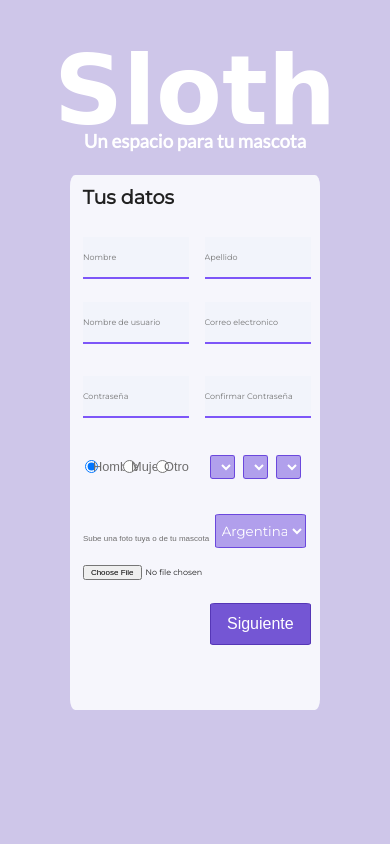
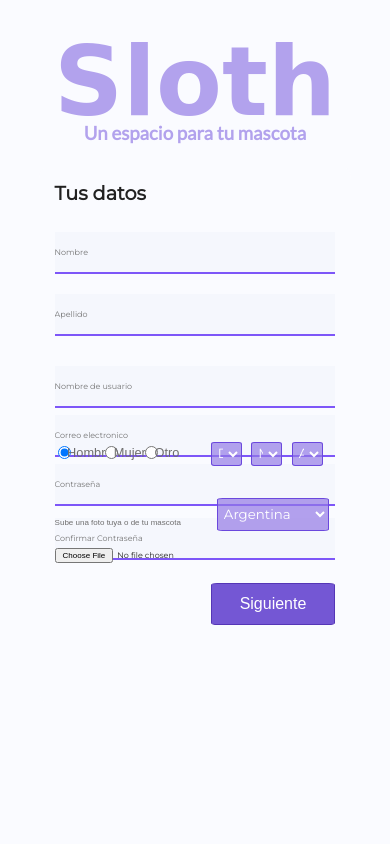
Before and after one commit to lucasan746/Proyecto, a PHP site: page /registro.php in a window 390 px wide. Run offline with PHP 8.4, Linux system fonts and the light colour scheme; some web fonts are replaced.

Commit message:
modificacion responsive registro

```diff
--- a/css/style.css
+++ b/css/style.css
@@ -143,7 +143,7 @@ body{
     }
     .titulog{
       font-size: 6rem;
-      color: white;
+
       /* text-shadow: -2px -2px 1px #000; */
       font-family: 'Merienda One', cursive;
 
@@ -1557,9 +1557,7 @@ top: 21px;
   left: 20%;
 }
   /* formulario 2 */
-.registro {
-  width: 65vw;
-}
+
 .registro-mascota{
   width: 90%;
 }
@@ -1588,7 +1586,7 @@ top: 21px;
 width: 20px;
 }
 .botoninic{
-  left: 75%;
+  left: 80%;
   width: fit-content;
 }
 .imgpreg1{
@@ -1609,6 +1607,7 @@ width: 20px;
   background: none;
   background-color: #cec6e9;
 }
+
 .cajalogin3{
   background: none;
   background-color: #cec6e9;
@@ -1620,6 +1619,8 @@ width: 20px;
 }
 .registro{
   background: none;
+  height: 53vh;
+
 }
 .registro2{
   background: none;
@@ -1627,31 +1628,31 @@ width: 20px;
 .formulario2{
   background: none;
 }
-.registro label{
-  font-size: 1.0rem;
-}
+
 .registro2 label{
   font-size: 1.5rem;
 }
 .registro-persona{
-  width: 80%;
+  width: 100%;
+  top:1%;
 }
 .registro input{
   font-size: 1.0rem;
 }
+
 .registro2 input{
   font-size: 1.5rem;
 }
+
 .botonreg{
   margin: 0;
 }
-.registro2{
-  width: 45vw;
-}
-.formulario2{
-  padding: 0;
-}
-}
+
+/* errores de registro persona */
+.errorfecha{
+  bottom: 35%;
+}
+
 /* fin Tablet */
 .iconosbarra{
   margin-left: auto;
@@ -1735,8 +1736,38 @@ width: 20px;
 .registro input{
   font-size: 0.5rem;
 }
+.cajalogin{
+  background-color: #fafbff;
+}
 .registro label{
   font-size: 0.5rem;
+}
+.cajatitulo{
+  color:#b2a2ed;
+}
+.reg1{
+  width: 90%;
+
+}
+.reg2{
+  width: 90%;
+  top:20%;
+}
+.reg3{
+  width: 90%;
+  top:36%;
+}
+.reg4{
+  width: 90%;
+  top:47%;
+}
+.reg5{
+  width: 90%;
+  top:58%;
+}
+.reg6{
+  width: 90%;
+  top:70%;
 }
   /* index */
 .iconoprin{
```
